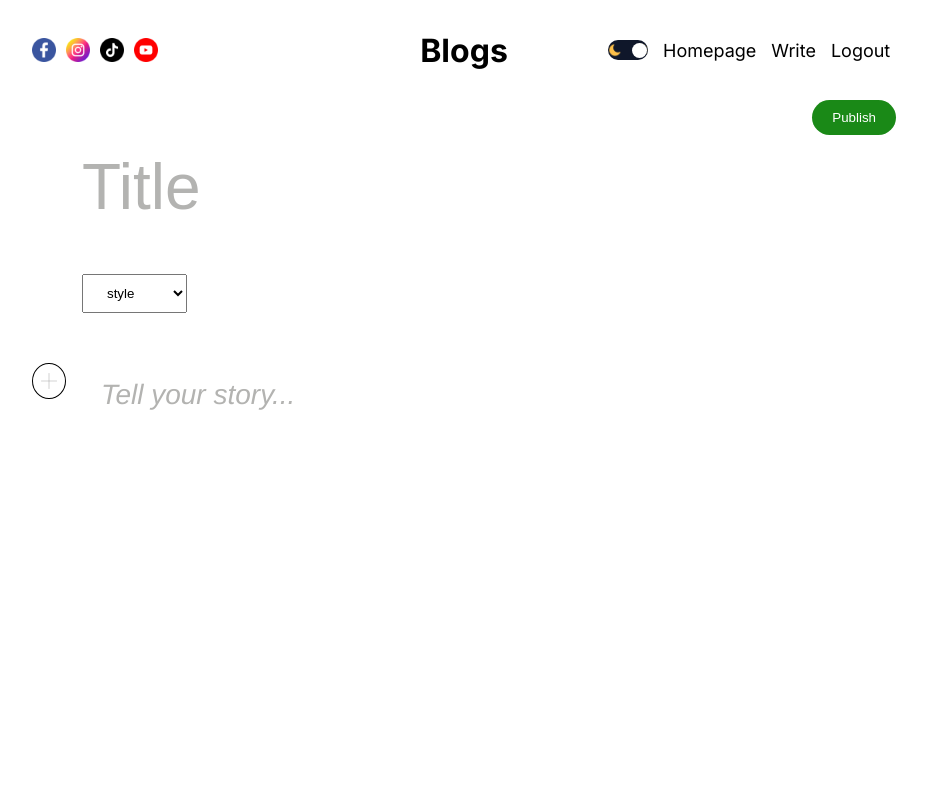
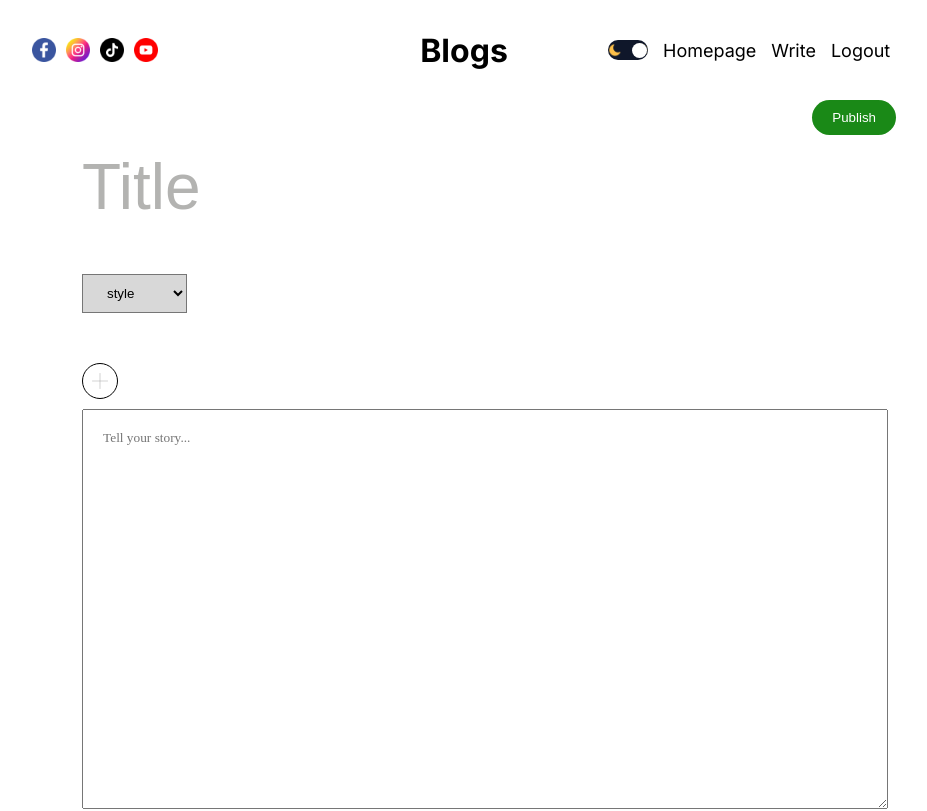
Before and after one commit to Kapil-Badgujjar/blogs-app, a Next.js app: page /write in a window 1280 px wide. Shown: the top 811 px of the page, without its empty margins (176-1103 px from the left). Built offline with nearby package versions, Linux system fonts and the light colour scheme; no server answers; sample sign-in values are in the browser's storage.

Commit message:
Text area error resolved

```diff
--- a/package.json
+++ b/package.json
@@ -8,6 +8,7 @@
   "scripts": {
     "dev": "next dev",
     "build": "next build",
+    "vercel-build": "yarn prisma generate && yarn build",
     "start": "next start",
     "lint": "next lint"
   },
@@ -24,7 +25,6 @@
     "prisma": "^5.2.0",
     "react": "18.2.0",
     "react-dom": "18.2.0",
-    "react-quill": "^2.0.0",
     "swr": "^2.2.2"
   }
 }
--- a/src/app/write/page.jsx
+++ b/src/app/write/page.jsx
@@ -3,7 +3,6 @@
 import Image from "next/image";
 import styles from "./writePage.module.css";
 import { useEffect, useState } from "react";
-import "react-quill/dist/quill.bubble.css";
 import { useRouter } from "next/navigation";
 import { useSession } from "next-auth/react";
 import {
@@ -13,7 +12,6 @@ import {
   getDownloadURL,
 } from "firebase/storage";
 import { app } from "@/utils/firebase";
-import ReactQuill from "react-quill";
 
 const WritePage = () => {
   const { status } = useSession();
@@ -113,7 +111,7 @@ const WritePage = () => {
       </select>
       <div className={styles.editor}>
         <button className={styles.button} onClick={() => setOpen(!open)}>
-          <Image src="/plus.png" alt="" width={16} height={16} />
+            <Image src="/plus.png" alt="" width={16} height={16} />
         </button>
         {open && (
           <div className={styles.add}>
@@ -134,15 +132,12 @@ const WritePage = () => {
             <button className={styles.addButton}>
               <Image src="/video.png" alt="" width={16} height={16} />
             </button>
+            <div>*Image upload featurer is currently in development phase</div>
           </div>
         )}
-        <ReactQuill
-          className={styles.textArea}
-          theme="bubble"
-          value={value}
-          onChange={setValue}
-          placeholder="Tell your story..."
-        />
+        <div>
+          <textarea className={styles.textArea} placeholder="Tell your story..." value={value} onChange={e=>setValue(e.target.value)} />
+        </div>
       </div>
       <button className={styles.publish} onClick={handleSubmit}>
         Publish
--- a/src/app/write/writePage.module.css
+++ b/src/app/write/writePage.module.css
@@ -9,13 +9,17 @@
   padding: 10px 20px;
   margin-left: 50px;
   width: max-content;
+  background-color: rgb(216, 216, 216);
+
 }
 
 .editor {
   display: flex;
-  gap: 20px;
+  flex-direction: column;
+  gap: 10px;
   height: 700px;
   position: relative;
+  margin: 0px 50px;
 }
 
 .button,
@@ -59,7 +63,10 @@
 }
 
 .textArea {
-  width: 100%;
+  width: 63vw;
+  height: 400px;
+  padding: 20px;
+  font-family: '__Inter_e66fe9', '__Inter_Fallback_e66fe9';
 }
 
 .publish{
--- a/src/utils/firebase.js
+++ b/src/utils/firebase.js
@@ -1,7 +1,6 @@
 
 // Import the functions you need from the SDKs you need
 import { initializeApp } from "firebase/app";
-import { getStorage } from 'firebase/storage'
 // TODO: Add SDKs for Firebase products that you want to use
 // https://firebase.google.com/docs/web/setup#available-libraries
 
@@ -19,6 +18,3 @@ const firebaseConfig = {
 
 // Initialize Firebase
 export const app = initializeApp(firebaseConfig);
-
-// Export storage references
-export const firebaseStorage = getStorage(app);
```
Also changed, not shown: vercel.json, 1 other file (tests, documents, lock files or other folders).
